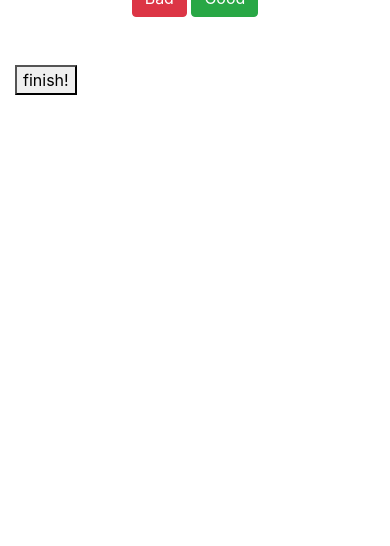
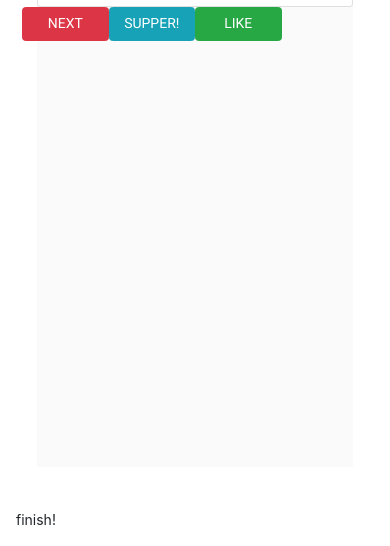
Before and after one commit to ghamarian/hackathon, a Flask app: page / in a window 390 px wide. Shown: the part 596-1142 px from the top of the page. Before the commit the page ends 691 px from the top, so only its background shows below. Run offline with Flask 2, Linux system fonts and the light colour scheme; some libraries are stand-ins or nearby versions.

Commit message:
Andrey's Carusel

```diff
--- a/templates/venues.html
+++ b/templates/venues.html
@@ -4,11 +4,12 @@
 <head>
     <link rel="stylesheet" href="{{ url_for('.static', filename='bootstrap.css') }}">
     <link rel="stylesheet" href="{{ url_for('.static', filename='starter-template.css') }}">
+        <link href='https://fonts.googleapis.com/css?family=Roboto:300,400,500,700|Material+Icons' rel="stylesheet">
+    <link href="https://cdn.jsdelivr.net/npm/vuetify@1.2.1/dist/vuetify.min.css" rel="stylesheet">
+    <meta name="viewport" content="width=device-width, initial-scale=1, maximum-scale=1, user-scalable=no, minimal-ui">
+
 </head>
 <body>
-
-<h3> Example for different icons in multiple markers with infoboxes</h3>
-
 <nav class="navbar navbar-expand-md navbar-dark bg-dark fixed-top">
     <a class="navbar-brand" href="#">Navbar</a>
     <button class="navbar-toggler" type="button" data-toggle="collapse" data-target="#navbarsExampleDefault"
@@ -49,32 +50,65 @@
     <div class="starter-template">
         <h1>The Hague city planner</h1>
 
-        <div id="carouselExampleControls" class="carousel slide" data-ride="carousel" data-interval="false">
-            <div class="carousel-inner">
-                <div class="carousel-item active">
-                    <img class="d-block w-100"
-                         src={{ destinations[0].img }}
-                                 alt={{ destinations[0].name }}>
+        <div id="app">
+            <v-app id="inspire">
+                <div ></div>
+                <v-progress-linear :value="progress_likes"
+                                   :indeterminate="indeterminate"
+                                   height="6"
+                ></v-progress-linear>
+                <div v-if="progress_likes>100">
+                    <div class="card" style="height: 350px">
+                        <div class="card-img">
+                            <img class="" style="height: 350px; width: 350px"
+                                 src="https://www.hiesscheme.org.uk/installers/wp-content/uploads/2018/07/check-mark-green-tick-mark.png"
+
+                                 alt="finish">
+                        </div>
+                    </div>
+
                 </div>
-                {% for dest in destinations[1:] %}
-                    <div class="carousel-item">
-                        <img class="d-block w-100"
-                             src={{ dest.img }}
-                             alt={{ dest.name }}>
+                <div v-if="progress_likes<100" id="carouselExampleControls" class="carousel slide" data-ride="carousel"
+                     data-interval="false">
+                    <div class="carousel-inner ">
+                        <div v-for="(item,index) in items"
+                             :class="index===0 ? ['carousel-item','active'] :['carousel-item']">
+                            <div class="carousel-caption d-none d-md-block">
+
+                            </div>
+                            <div class="card" style="height: 350px">
+                                <div class="card-img">
+                                    <img class="mx-auto d-block w-100"
+                                         :src="item.src"
+                                         alt="slide">
+                                </div>
+                            </div>
+                        </div>
+
                     </div>
-                {% endfor %}
 
-            </div>
-            <a class="btn btn-danger" href="#carouselExampleControls" role="button" data-slide="next">
-                <span>Bad</span>
-            </a>
-            <a onclick="return add_venue()" class="btn btn-success" href="#carouselExampleControls" role="button" data-slide="next">
-                <span>Good</span>
-            </a>
+                    <div class="row justify-content-md-center">
+                        <a @click="add_to_progress" class="btn col-3 btn-danger" href="#carouselExampleControls"
+                           role="button" data-slide="next">
+                            <span>NEXT</span>
+                        </a>
+                        <a @click="add_to_progress" class="btn col-3 btn-info" href="#carouselExampleControls"
+                           role="button" data-slide="next">
+                            <span>SUPPER!</span>
+                        </a>
+                        <a @click="add_to_progress" class="btn col-3 btn-success" href="#carouselExampleControls"
+                           role="button" data-slide="next">
+                            <span>LIKE</span>
+                        </a>
+                    </div>
+
+                </div>
+            </v-app>
         </div>
+
     </div>
 
-    <form action="/venues"  method="post">
+    <form action="/venues" method="post">
         <button id="submit">finish!</button>
     </form>
 
@@ -85,6 +119,71 @@
 <script type="text/javascript" src="{{ url_for('static', filename='bootstrap.js') }}"></script>
 <script src="../static/send_venues.js"></script>
 
+<script src="https://unpkg.com/marked@0.3.6"></script>
+<script src="https://unpkg.com/lodash@4.16.0"></script>
+<script src="https://cdn.jsdelivr.net/npm/babel-polyfill/dist/polyfill.min.js"></script>
+<script src="https://cdn.jsdelivr.net/npm/babel-polyfill/dist/polyfill.min.js"></script>
+<script src="https://cdn.jsdelivr.net/npm/vue/dist/vue.js"></script>
+<script src="https://cdn.jsdelivr.net/npm/vuetify@1.2.1/dist/vuetify.min.js"></script>
+
+<script>
+  var vue_map = new Vue({
+    el: '#app',
+    data: {
+      progress_likes: 0,
+      indeterminate: false,
+      items: [
+        {
+          src: 'https://media-cdn.tripadvisor.com/media/photo-s/01/37/7c/ab/scheveningen.jpg',
+          text: 'Scheveningen'
+        },
+        {
+          src: 'https://tickets.holland.com/wp-content/uploads/2016/09/madurodam.jpg',
+          text: 'Madurodam'
+        },
+        {
+          src: 'https://www.gemeentemuseum.nl/sites/default/files/styles/full_width_768x2/public/images/Museum/Ons%20verhaal/Gebouw/Foto%27s%20gebouw/centrale%20hal%20DEF.jpg',
+          text: 'Gemeentemuseum Den Haag'
+        },
+        {
+          src: 'https://upload.wikimedia.org/wikipedia/commons/b/b6/2008-Kijkduin-Strandpromenade-1.jpg',
+          text: 'Kijkduin'
+        },
+        {
+          src: 'https://cdn.wintersport.nl/destinations/3/42749.jpg?w=1280',
+          text: 'De Uithof'
+        },
+        {
+          src: 'https://dehaagsemarkt.nl/wp-content/uploads/2016/08/Haagse-Markt-9283.jpg',
+          text: 'Haagse Markt'
+        },
+        {
+          src: 'https://www.holland.com/upload_mm/f/b/5/64127_fullimage_hofvijver_ivo_hoekstra.jpg',
+          text: 'Mauritshuis'
+        },
+        {
+          src: 'https://findapinball.com/media/foursquare/familiepark-drievliet_51f272a8498e44d4ebecb821.jpg',
+          text: 'Familiepark Drievliet'
+        },
+        {
+          src: 'http://www.kraaijvanger.nl/image/1/0/1080/0/uploads/project-afbeeldingen/3065_02_n195_medium-57c84ff9a0c71.jpg',
+          text: 'Museum Voorlinden'
+        },
+      ]
+    },
+    methods: {
+      add_to_progress() {
+        let steps = Math.round(100 / this.items.length);
+        //console.log("steps:",steps);
+        this.progress_likes = this.progress_likes + steps;
+      }
+    }
+
+  })
+
+</script>
+
+
 </body>
 
 </html>
```
